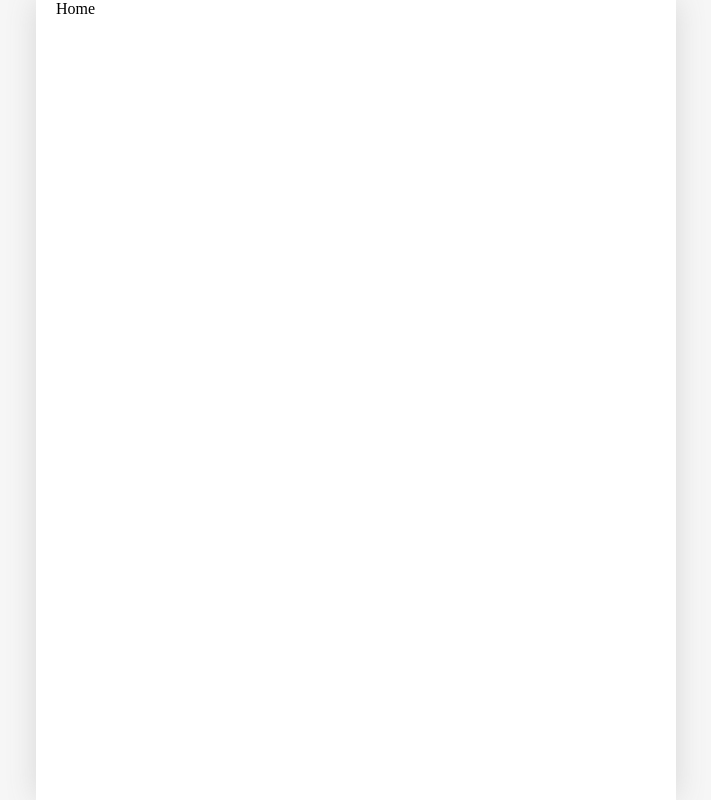
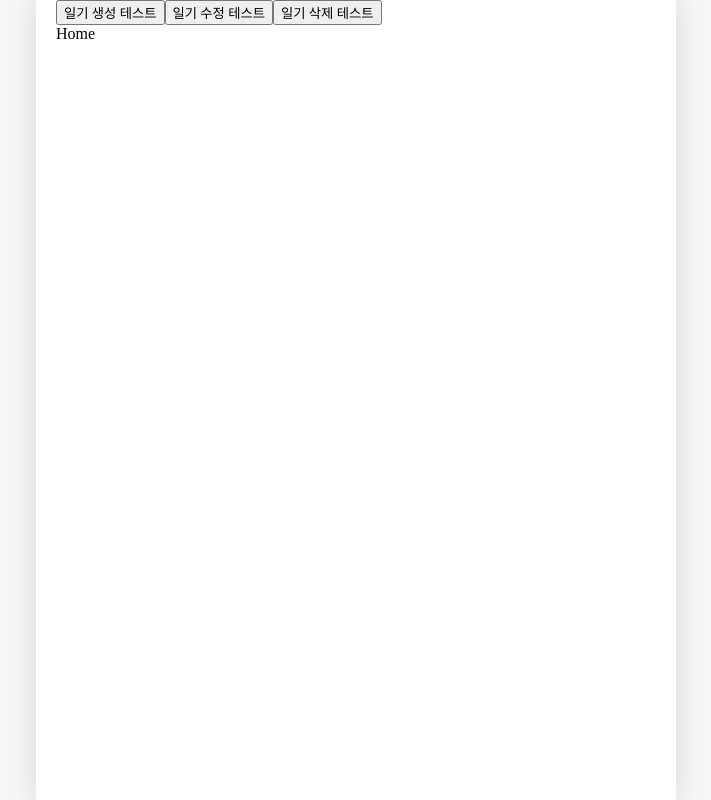
Before and after one commit to KangJiUng/onebite-react, a React (Vite) app in the folder section12/: page / in a window 1280 px wide. Shown: the whole page, without its empty margins (284-995 px from the left). Built offline with nearby package versions, Linux system fonts and the light colour scheme; a web font is replaced by a local one.

Commit message:
chapter09

```diff
--- a/section12/src/App.jsx
+++ b/section12/src/App.jsx
@@ -1,5 +1,5 @@
 import "./App.css";
-import { useReducer } from "react";
+import { useReducer, useRef, createContext } from "react";
 import { Routes, Route } from "react-router-dom";
 import Home from "./pages/Home";
 import New from "./pages/New";
@@ -9,13 +9,13 @@
 
 const mockData = [
   {
-    i: 1,
+    id: 1,
     createdDate: new Date().getTime(),
     emotionId: 1,
     content: "1번 일기 내용",
   },
   {
-    i: 2,
+    id: 2,
     createdDate: new Date().getTime(),
     emotionId: 2,
     content: "2번 일기 내용",
@@ -23,14 +23,74 @@
 ];
 
 function reducer(state, action) {
-  return state;
+  switch (action.type) {
+    case "CREATE":
+      return [action.data, ...state];
+    case "UPDATE":
+      return state.map((item) =>
+        String(item.id) === String(action.data.id) ? action.data : item
+      );
+    case "DELETE":
+      return state.filter((item) => String(item.id) !== String(action.id));
   }
+}
+
+const DiaryStateContext = createContext();
+const DiaryDispatchContext = createContext();
 
 function App() {
   const [data, dispatch] = useReducer(reducer, mockData);
+  const idRef = useRef(3);
+
+  // 새로운 일기 추가
+  const onCreate = (createdDate, emotionId, content) => {
+    dispatch({
+      type: "CREATE",
+      data: { id: idRef.current++, createdDate, emotionId, content },
+    });
+  };
+
+  // 기존 일기 수정
+  const onUpdate = (id, createdDate, emotionId, content) => {
+    dispatch({
+      type: "UPDATE",
+      data: { id, createdDate, emotionId, content },
+    });
+  };
+
+  // 기존 일기 삭제
+  const onDelete = (id) => {
+    dispatch({
+      type: "DELETE",
+      id,
+    });
+  };
 
   return (
     <>
+      <button
+        onClick={() => {
+          onCreate(new Date().getTime(), 1, "hello");
+        }}
+      >
+        일기 생성 테스트
+      </button>
+      <button
+        onClick={() => {
+          onUpdate(1, new Date().getTime(), 3, "수정된 일기입니다.");
+        }}
+      >
+        일기 수정 테스트
+      </button>
+      <button
+        onClick={() => {
+          onDelete(1);
+        }}
+      >
+        일기 삭제 테스트
+      </button>
+      <DiaryStateContext.Provider value={data}>
+        <DiaryDispatchContext.Provider value={{ onCreate, onUpdate, onDelete }}>
           <Routes>
             <Route path="/" element={<Home />} />
             <Route path="/new" element={<New />} />
@@ -38,6 +98,8 @@
             <Route path="/edit/:id" element={<Edit />} />
             <Route path="*" element={<Notfound />} />
           </Routes>
+        </DiaryDispatchContext.Provider>
+      </DiaryStateContext.Provider>
     </>
   );
 }
```
Lines whose indentation alone changed are shown as unchanged.
